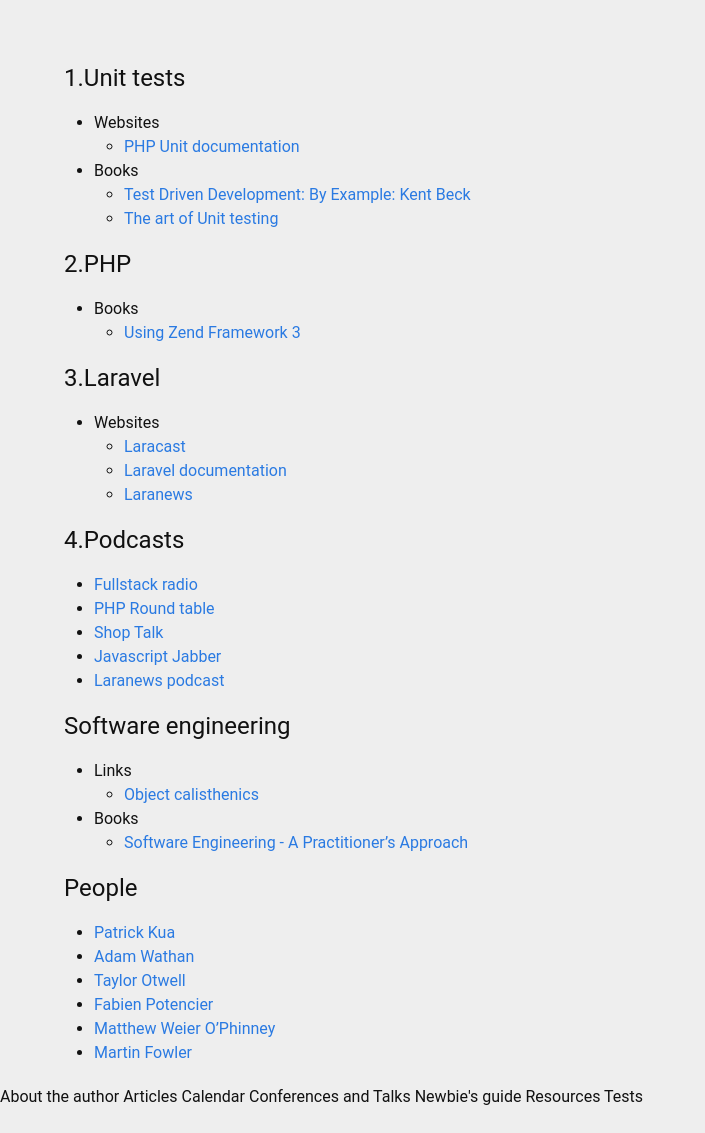
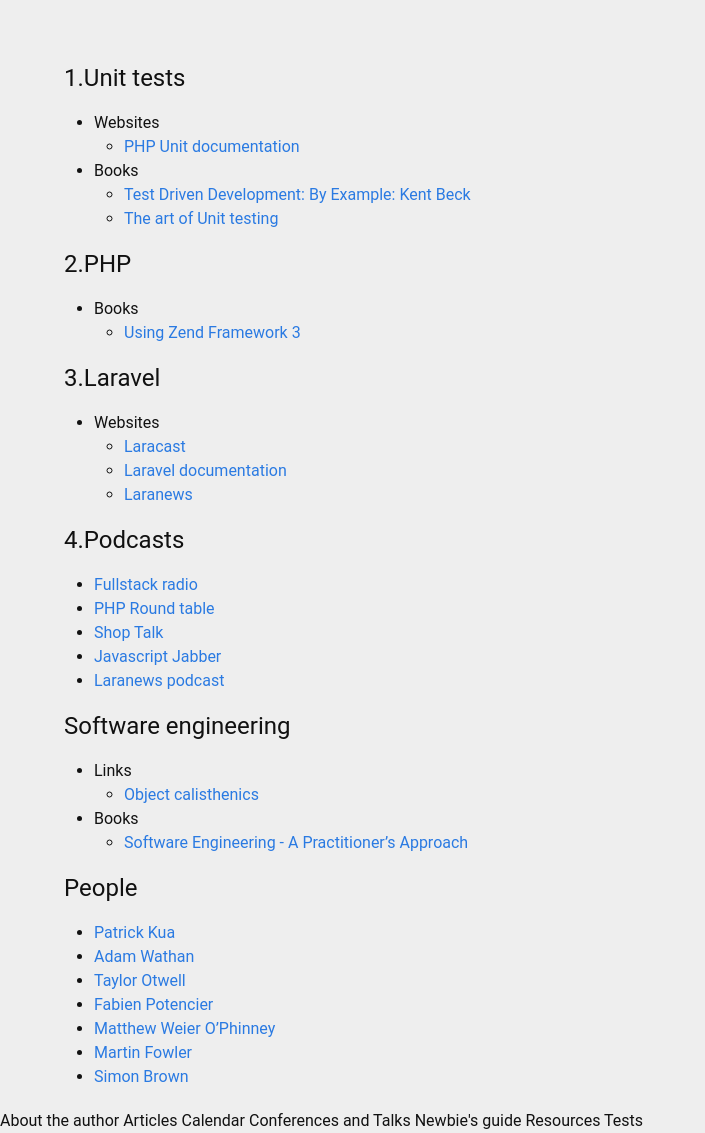
Before and after one commit to tiepdotme/marabesi.com, a Jekyll site: the page built from resources.md, in a window 1280 px wide. Shown: the whole page, without its empty margins (0-705 px from the left). Built offline with Jekyll 4.4.1, drawn with Linux system fonts in a browser that asks for light colours; comment, search, counter and statistics services are not loaded; before the commit the page ends 1109 px from its top, so only the background shows below that.

Commit message:
Update resources.md
added Simon Brown as reference

```diff
--- a/resources.md
+++ b/resources.md
@@ -64,3 +64,4 @@ author:
 * [Fabien Potencier](http://fabien.potencier.org/)
 * [Matthew Weier O'Phinney](https://mwop.net/)
 * [Martin Fowler](https://martinfowler.com/)
+* [Simon Brown](http://www.codingthearchitecture.com/authors/sbrown/)
```
